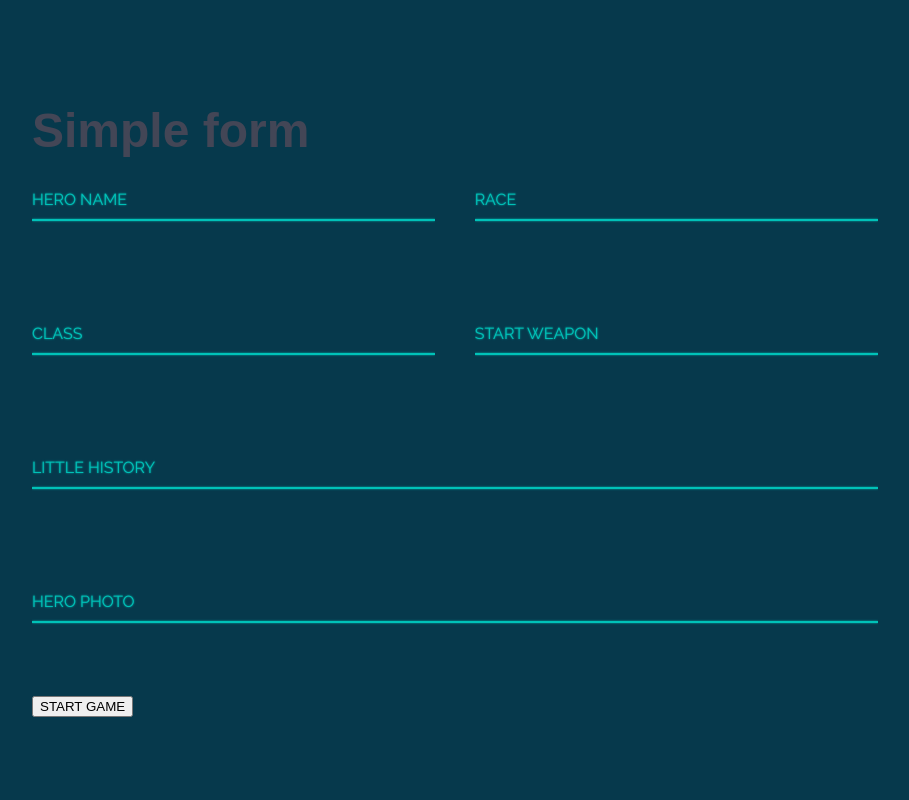
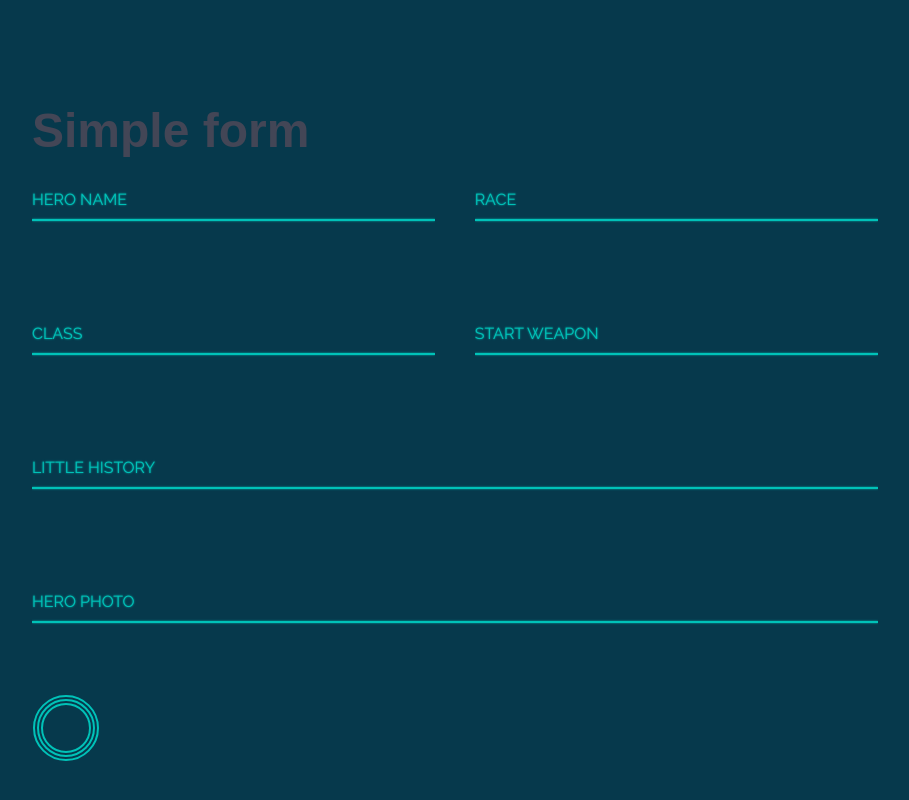
Before and after one commit to shantidev/simple-form-example, a React (Create React App) app: page / in a window 1280 px wide. Shown: the whole page, without its empty margins (4-913 px from the left). Built offline with nearby package versions, Linux system fonts and the light colour scheme.

Commit message:
Add animation in hold button

```diff
--- a/src/components/Form/index.js
+++ b/src/components/Form/index.js
@@ -3,12 +3,12 @@ import PropTypes from 'prop-types';
 import * as UI from './styles';
 
 import TextInput from '../../ui/TextInput';
+import Button from '../../ui/Button';
 
 const Form = props => {
   const { form } = props;
 
-  const onClickMock = e => {
-    e.preventDefault();
+  const onClickMock = () => {
     form.onSubmit();
   };
 
@@ -70,7 +70,7 @@ const Form = props => {
           />
         </UI.FormField>
       </UI.FormRow>
-      <button onClick={onClickMock}>START GAME</button>
+      <Button styleType="hold" onClick={onClickMock}>START GAME</Button>
     </UI.FormContainer>
   )
 };
--- a/src/ui/Button/components/DefaultButton/index.js
+++ b/src/ui/Button/components/DefaultButton/index.js
@@ -3,12 +3,11 @@ import PropTypes from "prop-types";
 import * as UI from "./styles";
 
 const DefaultButton = props => {
-  const { onClick, disabled, type, children } = props;
+  const { onClick, disabled, children } = props;
 
   return (
     <UI.ButtonContainer
       onClick={onClick}
-      styles={type}
       disabled={disabled}
       type="button"
     >
@@ -20,7 +19,6 @@ const DefaultButton = props => {
 DefaultButton.propTypes = {
   onClick: PropTypes.func,
   disabled: PropTypes.bool,
-  type: PropTypes.oneOf(["default", "transparent"])
 };
 
 export default DefaultButton;
--- a/src/ui/Button/components/DefaultButton/styles.js
+++ b/src/ui/Button/components/DefaultButton/styles.js
@@ -1,51 +1,28 @@
-import styled, { css } from "styled-components";
-import colors from "../../../../constants/colorsErz";
+import styled from 'styled-components';
+import colors from '../../../../constants/colors';
 
 export const ButtonContainer = styled.button`
   height: 64px;
   width: 100%;
   padding: 0 40px 0 40px;
-  color: ${colors.white};
+  color: ${colors.marineBright};
   font-size: 13px;
   font-weight: bold;
   letter-spacing: 1.86px;
   text-transform: uppercase;
-  background-color: ${colors.accentGreen};
+  text-shadow: 0 0 2px ${colors.marineBright};
+  background-color: ${colors.transparent};
+  border: 2px solid ${colors.marineBright};
+  box-shadow: 0 0 2px ${colors.marineBright}, inset 0 0 2px ${colors.marineBright};
   transition: all ease-in-out 0.3s;
-  cursor: ${props => (props.disabled ? "not-allowed" : "pointer")};
+  cursor: ${props => (props.disabled ? 'not-allowed' : 'pointer')};
 
   /* For unset default button styles */
   outline: none;
-  border: none;
 
   &:hover {
-    background-color: ${colors.deepGreen};
-  }
-
-  ${props =>
-    props.styles === "transparent" &&
-    css`
-      color: ${colors.dark};
-      background-color: ${colors.transparent};
-      border: 1px solid ${colors.accentGreen};
-
-      &:hover {
-        color: ${colors.white};
-        border: 1px solid ${colors.deepGreen};
-      }
-    `}
-
-  &:disabled {
-    background-color: ${props =>
-      props.styles === "transparent" ? colors.transparent : colors.lightGrey};
-    border: ${props =>
-      props.styles === "transparent"
-        ? "1px solid " + colors.lightGrey
-        : "none"};
-    color: ${colors.grey};
-
-    &:hover {
-      color: ${colors.grey};
-    }
+    color: ${colors.marineUltraLight};
+    border: 2px solid ${colors.marineUltraLight};
+    box-shadow: 0 0 6px ${colors.marineBright}, inset 0 0 6px ${colors.marineBright};
   }
 `;
--- /dev/null
+++ b/src/ui/Button/components/HoldButton/index.js
@@ -0,0 +1,34 @@
+import React from 'react';
+import PropTypes from 'prop-types';
+import * as UI from './styles';
+
+const HoldButton = props => {
+  const { onClick, disabled } = props;
+
+  const handleClick = async(e) => {
+    e.preventDefault();
+    onClick();
+  };
+
+  return (
+    <UI.ButtonContainer
+      onClick={(e) => handleClick(e)}
+      disabled={disabled}
+      type="button"
+    >
+      <UI.Svg xmlns="http://www.w3.org/2000/svg" width="68" height="68" viewBox="0 0 68 68">
+        <UI.Circle1/>
+        <UI.Circle2/>
+        <UI.Circle3/>
+        <UI.Circle4/>
+      </UI.Svg>
+    </UI.ButtonContainer>
+  );
+};
+
+HoldButton.propTypes = {
+  onClick: PropTypes.func,
+  disabled: PropTypes.bool,
+};
+
+export default HoldButton;
--- /dev/null
+++ b/src/ui/Button/components/HoldButton/styles.js
@@ -0,0 +1,136 @@
+import styled, { keyframes } from 'styled-components';
+import colors from '../../../../constants/colors';
+
+const rotateStart = keyframes`
+  from {
+    stroke-dashoffset: 0;
+  }
+
+  to {
+    stroke-dashoffset: 400px;
+  }
+`;
+
+const rotateStartAlternate = keyframes`
+  from {
+    stroke-dashoffset: 0;
+  }
+
+  to {
+    stroke-dashoffset: -400px;
+  }
+`;
+
+const fillAnimation = keyframes`
+  from {
+		stroke-dashoffset: 339.292;
+	}
+	to {
+		stroke-dashoffset: 0;
+	}
+`;
+
+export const Circle1 = styled.circle`
+  cx: 34;
+  cy: 34;
+  r: 32;
+  fill: none;
+  stroke: rgb(0, 194, 184);
+  stroke-width: 2px;
+  stroke-dasharray: 339.292;
+  transition: all ease-in-out 0.3s;
+`;
+
+export const Circle2 = styled.circle`
+  cx: 34;
+  cy: 34;
+  r: 28;
+  fill: none;
+  stroke: rgb(0, 194, 184);
+  stroke-width: 2px;
+  stroke-dasharray: 339.292;
+  transition: all ease-in-out 0.3s;
+`;
+
+export const Circle3 = styled.circle`
+  cx: 34;
+  cy: 34;
+  r: 24;
+  fill: none;
+  stroke: rgb(0, 194, 184);
+  stroke-width: 2px;
+  stroke-dasharray: 339.292;
+  transition: all ease-in-out 0.3s;
+`;
+
+export const Circle4 = styled.circle`
+  cx: 34;
+  cy: 34;
+  r: 10;
+  stroke: none;
+  fill: none;
+  transition: all ease-in-out 0.3s;
+`;
+
+export const Svg = styled.svg``;
+
+export const ButtonContainer = styled.button`
+  position: relative;
+  height: 68px;
+  width: 68px;
+  padding: 0;
+  background-color: ${colors.transparent};
+  border: none;
+  cursor: pointer;
+  outline: none;
+
+  &:hover {
+    ${Circle1} {
+      stroke-dasharray: 100;
+      animation: ${rotateStartAlternate} 2s 0.3s linear infinite;
+    }
+
+    ${Circle2} {
+      stroke-dasharray: 100;
+      animation: ${rotateStart} 2s 0.3s linear infinite;
+    }
+
+    ${Circle3} {
+      stroke-dasharray: 100;
+      animation: ${rotateStartAlternate} 2s 0.3s linear infinite;
+    }
+  }
+
+  &:active {
+    ${Svg} {
+      transform: rotate(-90deg);
+    }
+
+    ${Circle1} {
+      stroke-dasharray: 339.292;
+	    stroke-dashoffset: 339.292;
+      r: 29;
+      stroke-width: 10px;
+      stroke: ${colors.marineUltraLight};
+      stroke-opacity: 0.6;
+      animation: ${fillAnimation} 4s infinite;
+      transition: none;
+    }
+
+    ${Circle2} {
+      stroke-dasharray: 339.292;
+      r: 24;
+      animation: none;
+    }
+
+    ${Circle3} {
+      stroke-dasharray: 339.292;
+      r: 20;
+      animation: none;
+    }
+
+    ${Circle4} {
+      fill: ${colors.marineUltraLight};
+    }
+  }
+`;
--- a/src/ui/Button/index.js
+++ b/src/ui/Button/index.js
@@ -2,44 +2,28 @@ import React, { Fragment } from 'react';
 import PropTypes from 'prop-types';
 
 import DefaultButton from './components/DefaultButton';
-import SmallButton from './components/SmallButton';
+import HoldButton from './components/HoldButton';
 
 const Button = props => {
-  const { onClick, disabled, type, children } = props;
+  const { onClick, disabled, styleType, children } = props;
 
   const getButtonOfType = () => {
     const typesMap = new Map([
       [
         'default',
         () => (
-          <DefaultButton type="default" disabled={disabled} onClick={onClick}>
+          <DefaultButton disabled={disabled} onClick={onClick}>
             {children}
           </DefaultButton>
         )
       ],
       [
-        'transparent',
-        () => (
-          <DefaultButton
-            type="transparent"
-            disabled={disabled}
-            onClick={onClick}
-          >
-            {children}
-          </DefaultButton>
-        )
-      ],
-      [
-        'small',
-        () => (
-          <SmallButton disabled={disabled} onClick={onClick}>
-            {children}
-          </SmallButton>
-        )
+        'hold',
+        () => (<HoldButton onClick={onClick}/>)
       ]
     ]);
 
-    return typesMap.get(type)();
+    return typesMap.get(styleType)();
   };
 
   return <Fragment>{getButtonOfType()}</Fragment>;
@@ -48,11 +32,11 @@ const Button = props => {
 Button.propTypes = {
   onClick: PropTypes.func,
   disabled: PropTypes.bool,
-  type: PropTypes.oneOf(['default', 'transparent', 'small'])
+  styleType: PropTypes.oneOf(['default', 'hold'])
 };
 
 Button.defaultProps = {
-  type: 'default'
+  styleType: 'default'
 };
 
 export default Button;
--- a/src/ui/TextInput/styles.js
+++ b/src/ui/TextInput/styles.js
@@ -1,4 +1,4 @@
-import styled, {keyframes, css} from "styled-components";
+import styled from "styled-components";
 import colors from "../../constants/colors";
 
 /**
@@ -41,36 +41,6 @@ const wrapperHeight =
 const containerHeight =
   wrapperHeight + heights.smallHeight + indents.errorMarginTop;
 
-/* Animation for border */
-
-const blinkingPulse = keyframes`
-  0% {
-    opacity: 0;
-  }
-  39% {
-    opacity: 0;
-  }
-  40% {
-    opacity: 1;
-  }
-  45% {
-    opacity: 0;
-  }
-  50% {
-    opacity: 1;
-  }
-  55% {
-    opacity: 0;
-  }
-  100% {
-    opacity: 1;
-  }
-`;
-
-const borderAnimation = () => css`
-  ${blinkingPulse} 1s linear 1;
-`;
-
 export const InputContainer = styled.div`
   height: ${containerHeight}px;
   width: 100%;
@@ -111,10 +81,9 @@ export const InputWrapper = styled.div`
       props.invalid ? typography.errorColor : typography.focusBorderColor};
     box-shadow: ${props => props.invalid ? 'none' : `0 0 ${typography.focusBorderShadow}px ${typography.focusBorderColor}`};
     opacity: ${props => (props.focus ? 1 : 0)};
-
-    ${props => props.focus && css`
-      animation: ${borderAnimation};
-    `}
+    transform: scaleX(${props => (props.focus ? 1 : 0)});
+    transform-origin: 0 0;
+    transition: all ease-in-out 0.3s;
   }
 `;
 
```
Also changed, not shown: src/ui/Button/components/SmallButton/index.js (deleted, +0 -28 lines), src/ui/Button/components/SmallButton/styles.js (deleted, +0 -47 lines).
